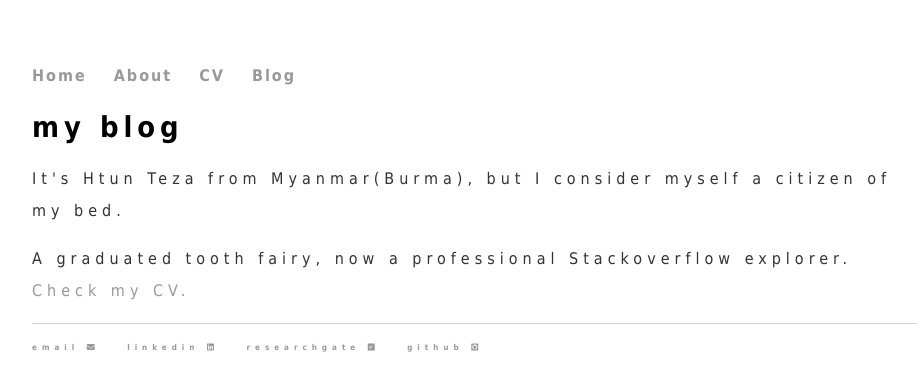
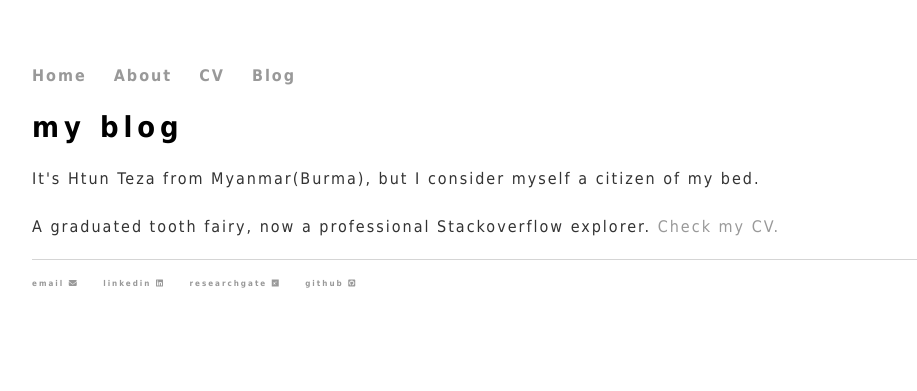
Before and after one commit to finerbrighterlighter/finerbrighterlighter.github.io, a Jekyll site: the page built from index.html, in a window 1280 px wide. Shown: the top 391 px of the page, without its empty margins (160-1077 px from the left). Built offline with Jekyll 4.4.1, drawn with Linux system fonts in a browser that asks for light colours; nearby versions of some CDN libraries.

Commit message:
Update main.css

```diff
--- a/css/main.css
+++ b/css/main.css
@@ -39,14 +39,14 @@ h3 {
 }
 p {
     font-family:'Tahoma';
-    letter-spacing: 5px;
+    letter-spacing: 2px;
     font-size: 1em;
     line-height: 2em;
     color: #333;
 }
 footer {
     font-family:'Tahoma';
-    letter-spacing: 5px;
+    letter-spacing: 2px;
     border-top: 1px solid #d5d5d5;
     font-size: 0.5em;
 }
```
